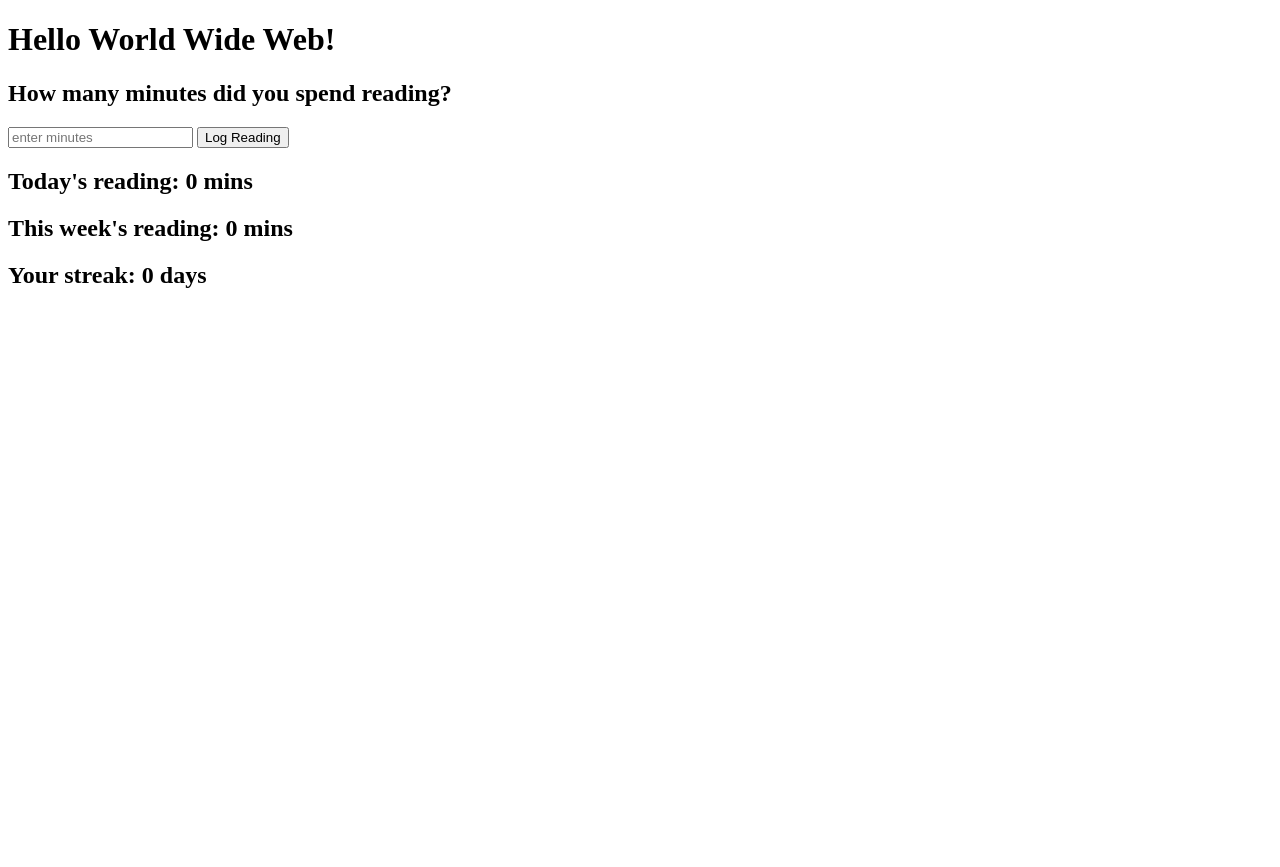
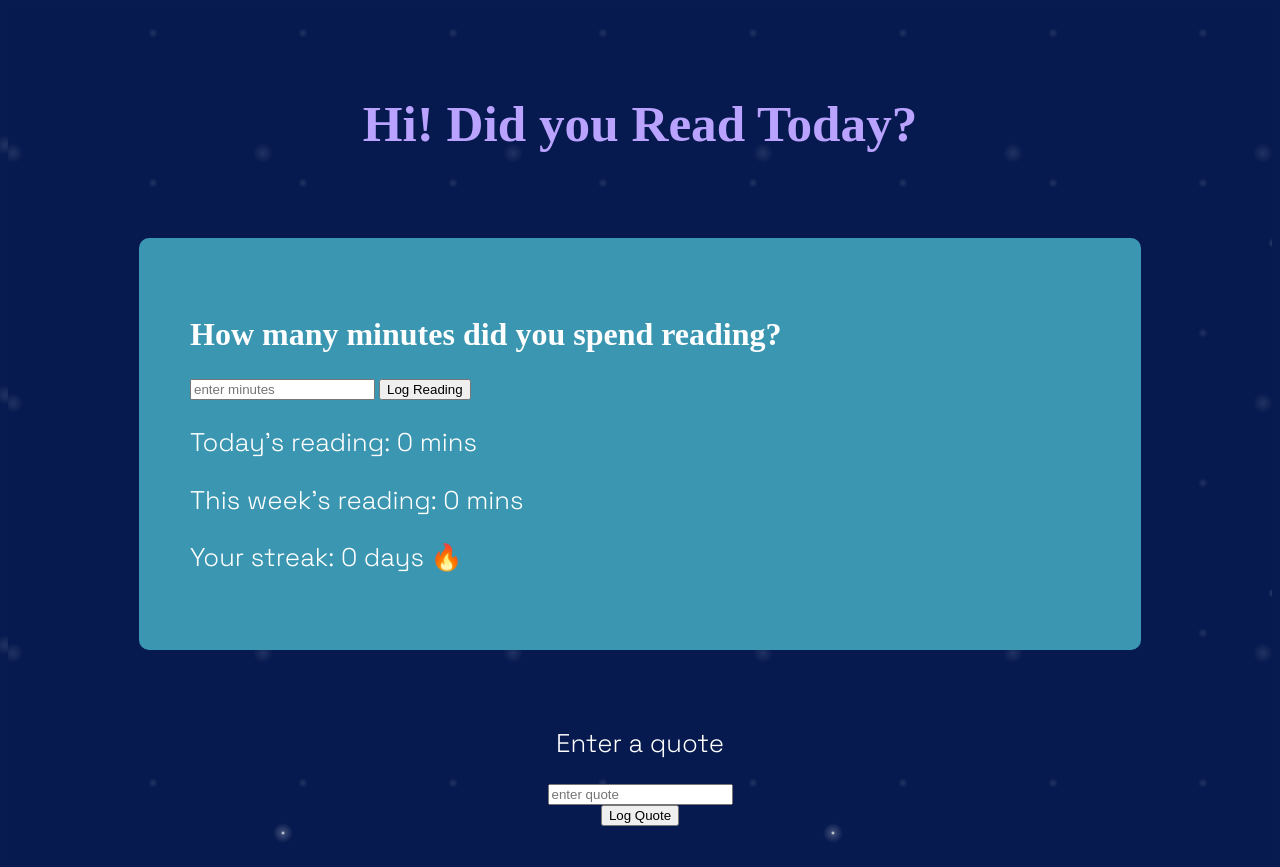
Before and after one commit to Sandy31415/reading-tracker, a plain HTML site: page index.html in a window 1280 px wide. Both pictures are taken after a click on the button "Log Reading". Before the commit the page ends 800 px from the top, so only its background shows below. Drawn offline with Linux system fonts and the light colour scheme; a web font is replaced by a local one.

Commit message:
( ◕ ◞ ◕ ) auto commit

```diff
--- a/index.html
+++ b/index.html
@@ -1,59 +1,310 @@
 <!DOCTYPE html>
 <html lang="en">
 
+<head>
+ <link rel="preconnect" href="https://fonts.googleapis.com">
+<link rel="preconnect" href="https://fonts.gstatic.com" crossorigin>
+<link href="https://fonts.googleapis.com/css2?family=Hahmlet:wght@100..900&family=Space+Grotesk:wght@300..700&display=swap" rel="stylesheet">
 
-<h1>Hello World Wide Web!</h1>
+  <style>
+body{
+  display: flex;
+  align-items: center;
+  flex-direction: column;
+  background-color: #081B50;
+  padding: 2vw;
+  position: relative;
+  min-height: 100vh;
+  overflow: hidden;
+
+  background-image:
+    radial-gradient(white, rgba(255,255,255,.2) 2px, transparent 10px),
+    radial-gradient(white, rgba(255,255,255,.15) 1px, transparent 5px),
+    radial-gradient(white, rgba(255,255,255,.1) .5px, transparent 10px),
+    radial-gradient(rgba(255,255,255,.4), rgba(255,255,255,.1) .5px, transparent 5px);
+
+  background-size:
+    550px 550px,
+    350px 350px,
+    250px 250px,
+    150px 150px;
+
+  background-position:
+    0 0,
+    40px 60px,
+    130px 270px,
+    70px 100px;
+}
+
+body::before,
+body::after {
+  content: "";
+  position: absolute;
+  inset: 0;
+  background: inherit;
+  animation: twinkle 4s infinite alternate;
+  pointer-events: none;
+  z-index: -1;
+}
+
+body::after {
+  animation-duration: 7s;
+  opacity: 0.6;
+}
+
+@keyframes twinkle {
+  from {
+    opacity: 0.7;
+  }
+
+  to {
+    opacity: 1;
+  }
+}
+
+    .sky {
+
+    position: relative;
+    width: 100%;
+    height: 100%;
+    -webkit-transform: rotateZ(45deg);
+    transform: rotateZ(45deg);
+
+}
+    .star {
+    position: absolute;
+    left: 50%;
+    top: 50%;
+    height: 2px;
+    border-radius: 885px;
+    background: linear-gradient(-45deg,
+            #eef0f5, rgba(0, 0, 255, 0));
+
+    -webkit-filter: drop-shadow(0 0 6px #eef1f8);
+    filter: drop-shadow(0 0 6px #d7dff0);
+    -webkit-animation: tail 3000ms ease-in-out infinite,
+        shooting 3000ms ease-in-out infinite;
+    animation: tail 6000ms ease-in-out infinite,
+        shooting 6000ms ease-in-out infinite;
+}
+
+    .star::before,
+.star::after {
+    content: "";
+    position: absolute;
+    top: calc(50% - 1px);
+    right: 0;
+    height: 2px;
+    background: linear-gradient(-45deg,
+            rgba(0, 0, 255, 0),
+            #eaeef8,
+            rgba(0, 0, 255, 0));
+    -webkit-transform: translateX(50%) rotateZ(45deg);
+    transform: translateX(50%) rotateZ(45deg);
+    border-radius: 100%;
+    -webkit-animation: shining 3000ms ease-in-out infinite;
+    animation: shining 3000ms ease-in-out infinite;
+}
+
+.star::after {
+    -webkit-transform: translateX(50%) rotateZ(-45deg);
+    transform: translateX(50%) rotateZ(-45deg);
+}
+
+    .star:nth-child(1) {
+    top: calc(50% - -105px);
+    left: calc(50% - 43px);
+    -webkit-animation-delay: 5000ms;
+    animation-delay: 5000ms;
+}
+
+.star:nth-child(1)::before,
+.star:nth-child(1)::after {
+    -webkit-animation-delay: 5000ms;
+    animation-delay: 5000ms;
+}
+
+
+
+    @keyframes tail {
+    0%   { width: 0; }
+    10%  { width: 100px; }
+    60%  { width: 0; }
+    100% { width: 0; }
+}
+
+@keyframes shining {
+       0%   { width: 0; }
+    20%  { width: 30px; }
+    60%  { width: 0; }
+    100% { width: 0; }
+
+}
+
+
+
+
+
+
+@keyframes shooting {
+     0%   { transform: translateX(0); }
+    60%  { transform: translateX(270px); }
+    100% { transform: translateX(270px); }
+}
+
+
+    h1{
+      font-family: "Hahmlet";
+      margin-top: 60px;
+      color: #BAA3FF;
+       font-size: clamp(1.8rem, 4vw, 4rem);
+    }
+
+    .top-card{
+      z-index: 1;
+      background-color: #3B96B1;
+      padding: 30px;
+      margin:50px;
+        padding: clamp(20px, 4vw, 60px);
+
+  margin: clamp(20px, 4vw, 60px);
+
+  /* Responsive width */
+  width: 80%;
+  max-width: 900px;
+
+  border-radius: 10px;
+    }
+
+    h2{
+      font-family: "Hahmlet";
+      font-size: clamp(1.2rem, 2.5vw, 2.5rem);
+      color: white;
+
+    }
+    h3{font-family: "space grotesk";
+     font-size: clamp(1rem, 2vw, 2rem);
+      color: white;
+      font-weight: 200;
+    }
+
+
+
+
+
+
+  </style>
+
+  </head>
+  <body>
+
+ <div class="sky">
+
+        <!-- We are making divisions, every div.
+        represent a single roundabout balls -->
+        <div class="star"></div>
+
+
+
+    </div>
+
+<h1>Hi! Did you Read Today?</h1>
+
+<div class="top-card">
+
+
 <h2>
   How many minutes did you spend reading?
   </h2>
 <input type="text" id="minutes" placeholder="enter minutes">
 <button onclick="getMinutes()">Log Reading</button>
 
-  <h2>Today's reading: <span id="today">0 mins</span></h2>
-<h2>This week's reading: <span id="week">0 mins</span></h2>
-<h2>Your streak: <span id="streak">0 days</span></h2>
+  <h3>Today's reading: <span id="today">0 mins</span></h2>
+<h3>This week's reading: <span id="week">0 mins</span></h2>
+<h3>Your streak: <span id="streak">0 days</span></h2>
 
+  </div>
+
+    <h3>
+
+      Enter a quote
+    </h3>
+
+    <input type="text" id="minutes" placeholder="enter quote">
+    <button onclick="getQuote()">
+      Log Quote
+    </button>
+ </body>
 
   <script>
+function getMinutes() {
+
+  const mins = parseInt(
+    document.getElementById("minutes").value
+  );
+
+  if (isNaN(mins) || mins <= 0) {
+    return alert("Enter a valid number");
+  }
+
+  const log =
+    JSON.parse(localStorage.getItem("readingLog")) || {};
+
   const today = new Date().toDateString();
-   const input = document.getElementById("minutes");
-  const value = input.value;
-    localStorage.setItem("key", JSON.stringify(data)); // save
-const data = JSON.parse(localStorage.getItem("key"))
-document.getElementById("some-id").textContent = "new text";
 
-    function getMinutes(){
-      const mins= parseInt(document.getElementByID("minutes").value);
-      if isNaN(mins) || mins <=0 return alert("enter a valid number");
-       const log = JSON.parse(localStorage.getItem("readingLog")) || {};
-       const today = new Date().toDateString();
   log[today] = (log[today] || 0) + mins;
-      localStorage.setItem("readingLog", JSON.stringify(log));
+
+  localStorage.setItem(
+    "readingLog",
+    JSON.stringify(log)
+  );
+
   updateDisplay(log);
 }
 
-    function updateDisplay (){
-      const today= new Date().toDateString();
+function updateDisplay(log) {
+
+  const today = new Date().toDateString();
+
   const todayMins = log[today] || 0;
-      let weektotal= 0;
-      for (let i=0; i<7; i++){
-        const day= new Date();
-        day.setDate=day.getDate()-i
-        weektotal= weektotal + log[day.toDateString()] || 0;
 
+  let weekTotal = 0;
+
+  for (let i = 0; i < 7; i++) {
+
+    const day = new Date();
+
+    day.setDate(day.getDate() - i);
+
+    weekTotal += log[day.toDateString()] || 0;
   }
 
-      let streak=0;
-      let checking= new Date();
-      while (log[checking.toDateString()]){
-        streak= streak + 1;
-       checking.setDate(checking.getDate() - 1);
+  let streak = 0;
+
+  let checking = new Date();
+
+  while (log[checking.toDateString()]) {
+
+    streak++;
+
+    checking.setDate(
+      checking.getDate() - 1
+    );
   }
-       document.getElementById("today").textContent = todayMins + " mins";
-  document.getElementById("week").textContent = weekTotal + " mins";
-  document.getElementById("streak").textContent = streak + " days 🔥";
+
+  document.getElementById("today").textContent =
+    todayMins + " mins";
+
+  document.getElementById("week").textContent =
+    weekTotal + " mins";
+
+  document.getElementById("streak").textContent =
+    streak + " days 🔥";
 }
-    const savedLog = JSON.parse(localStorage.getItem("readingLog")) || {};
+
+const savedLog =
+  JSON.parse(localStorage.getItem("readingLog")) || {};
+
 updateDisplay(savedLog);
 </script>
 </html>
```
Lines whose indentation alone changed are shown as unchanged.
